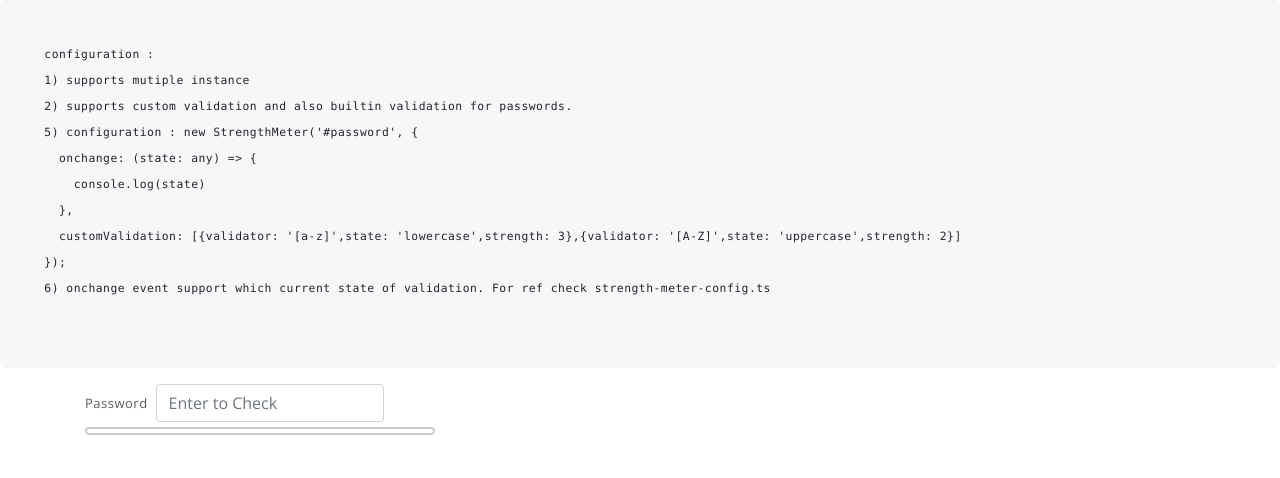
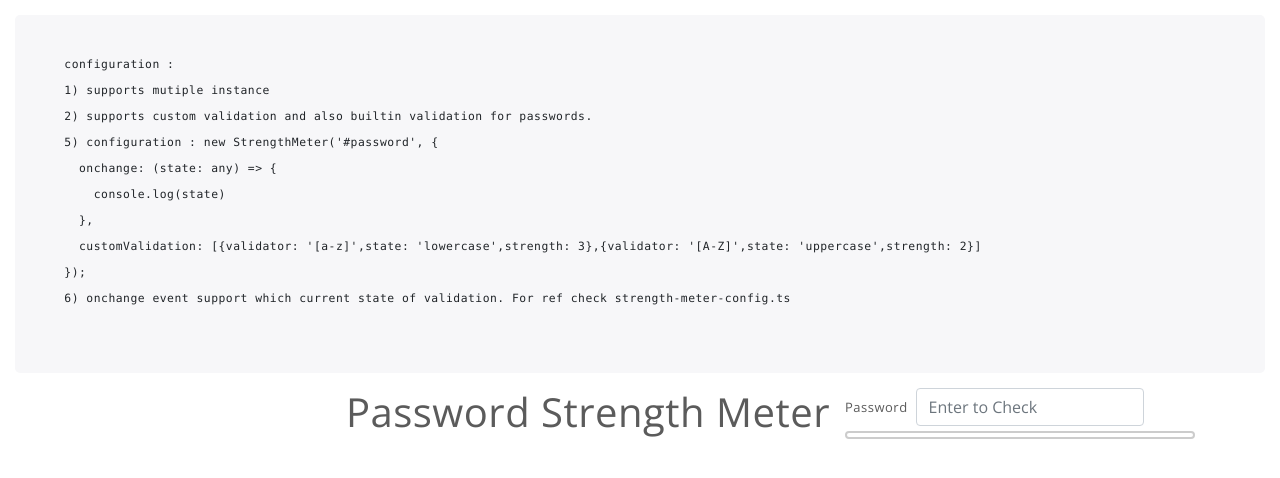
Before and after one commit to arunbharath91/Password-Strength-Meter, a website built with webpack: page src/index.html in a window 1280 px wide. Built offline with nearby package versions, Linux system fonts and the light colour scheme.

Commit message:
++update

```diff
--- a/src/index.html
+++ b/src/index.html
@@ -33,6 +33,8 @@
     </pre>
     <div class="container">
       <div class="row">
+        <hr/>
+        <h1>Password Strength Meter</h1>
   <form class="col-md-4">
     <div class="form-inline">
   <label for="password">Password</label>
--- a/src/style.scss
+++ b/src/style.scss
@@ -22,10 +22,13 @@
 
   pre {
     display: block;
+    font-size: 87.5%;
     color: #212529;
     background-color: #f7f7f9;
-    padding: 15px;
+    padding: 10px 20px;
+    margin: 15px;
     border-radius: 5px;
+    overflow-y: auto;
   }
   code {
       line-height: 26px;
```
